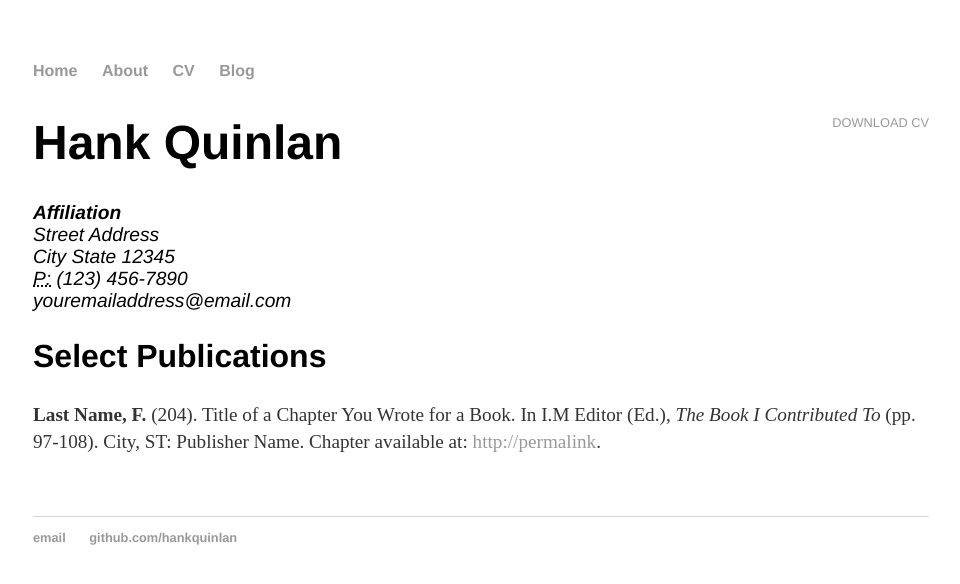
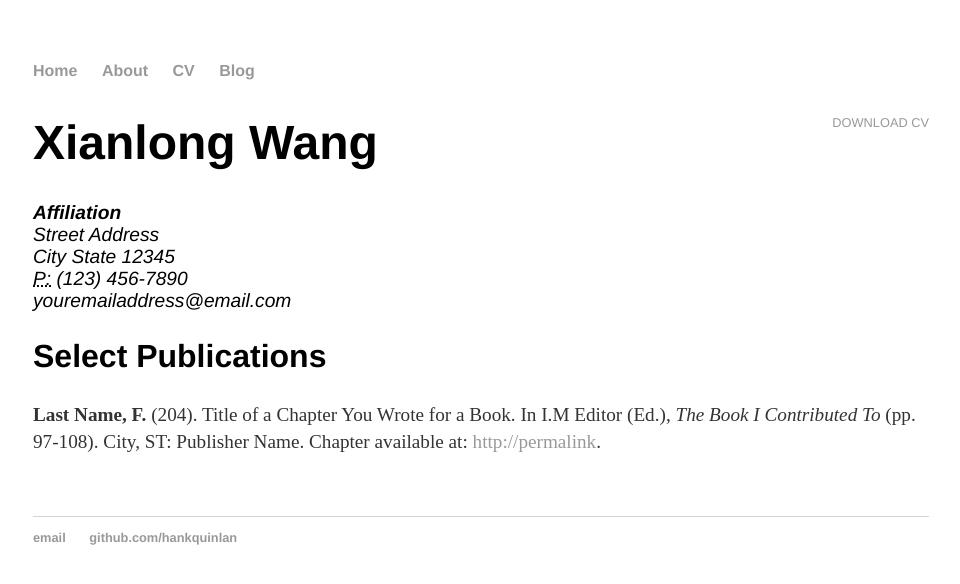
Before and after one commit to xianlongwang/xianlongwang.github.io, a Jekyll site: the page built from cv/index.html, in a window 1280 px wide. Shown: the top 584 px of the page, without its empty margins (159-1119 px from the left). Built offline with Jekyll 4.4.1, drawn with Linux system fonts in a browser that asks for light colours.

Commit message:
Test Site - Customization

```diff
--- a/_config.yml
+++ b/_config.yml
@@ -1,3 +1,3 @@
-name: Hank Quinlan, Horrible Cop
+name: Xianlong Wang, Computational Chemist
 markdown: kramdown
 permalink: /blog/:year/:month/:day/:title
--- a/blog/index.html
+++ b/blog/index.html
@@ -1,6 +1,6 @@
 ---
 layout: default
-title: Hank Quinlan's Blog
+title: Xianlong Wang's Blog: Ins and Outs
 ---
 <h1>{{ page.title }}</h1>
 <ul class="posts">
--- a/cv/index.html
+++ b/cv/index.html
@@ -5,7 +5,7 @@
 
 	<div class="cv">
 		<a href="#" class="download" title="Download CV as PDF">Download CV</a>
-					<h1>Hank Quinlan</h1>
+					<h1>Xianlong Wang</h1>
 					<address>
 					<strong>Affiliation</strong><br>
 					Street Address<br>
--- a/index.html
+++ b/index.html
@@ -1,9 +1,9 @@
 ---
 layout: default
-title: Hank Quinlan, Horrible Cop
+title: Xianlong Wang, Computational Chemist
 ---
 
 		<div class="blurb">
-			<h1>Hi there, I'm Hank Quinlan!</h1>
-			<p>I'm best known as the horrible cop from <em>A Touch of Evil</em>. Don't trust me. <a href="/about">Read more about my life...</a></p>
+			<h1>Hi there.</h1>
+			<p> Under construction. <em>A Touch of Evil</em>. Don't trust me. <a href="/about">Read more about my life...</a></p>
 		</div>
```
Also changed, not shown: README.md.
